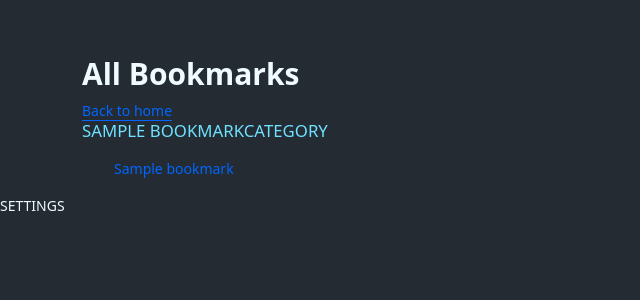
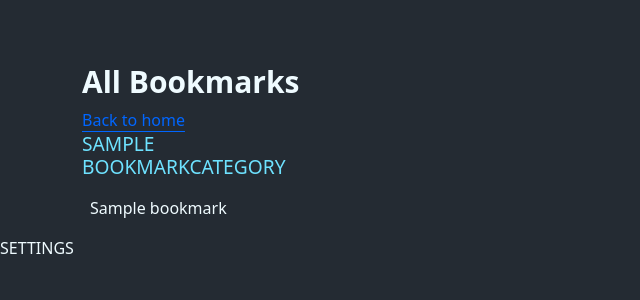
Before and after one commit to pygillier/MiCasa, a Django app: page /bookmarks/ in a window 1280 px wide. Shown: the top 300 px of the page, without its empty margins (0-640 px from the left). Run offline with Django 5.2, Linux system fonts and the light colour scheme; tables that the repository leaves empty hold one stand-in row (values such as "Sample post"); some libraries are stand-ins or nearby versions.

Commit message:
Bookmarks: home coloring & icons

```diff
--- a/static/css/app.css
+++ b/static/css/app.css
@@ -16,7 +16,7 @@
 }
 
 body {
-    font-size: 14px;
+    font-size: 16px;
 }
 
 main#page {
@@ -68,6 +68,13 @@ a.app_link span {
     text-transform: uppercase;
 }
 
-div#bookmarks li {
+div#bookmarks ul {
+    padding-left: 0;
     list-style: none;
 }
+
+div#bookmarks li a {
+    color: var(--bs-body-color);
+    padding: .5em;
+    font-size: 1em;
+}
--- a/templates/bookmarks/home.html
+++ b/templates/bookmarks/home.html
@@ -4,7 +4,7 @@
         <h3>{{ category }}</h3>
         <ul>
             {% for bookmark in category.bookmark_set.all %}
-                <li><a class="link-underline link-underline-opacity-0 link-underline-opacity-50-hover" href="{{ bookmark.url }}" target="_blank">{{ bookmark.name }}</a></li>
+                <li><iconify-icon icon="mdi:{{ bookmark.icon }}"></iconify-icon><a class="link-underline link-underline-opacity-0 link-underline-opacity-50-hover" href="{{ bookmark.url }}" target="_blank">{{ bookmark.name }}</a></li>
             {% endfor %}
         </ul>
     </article>
```
